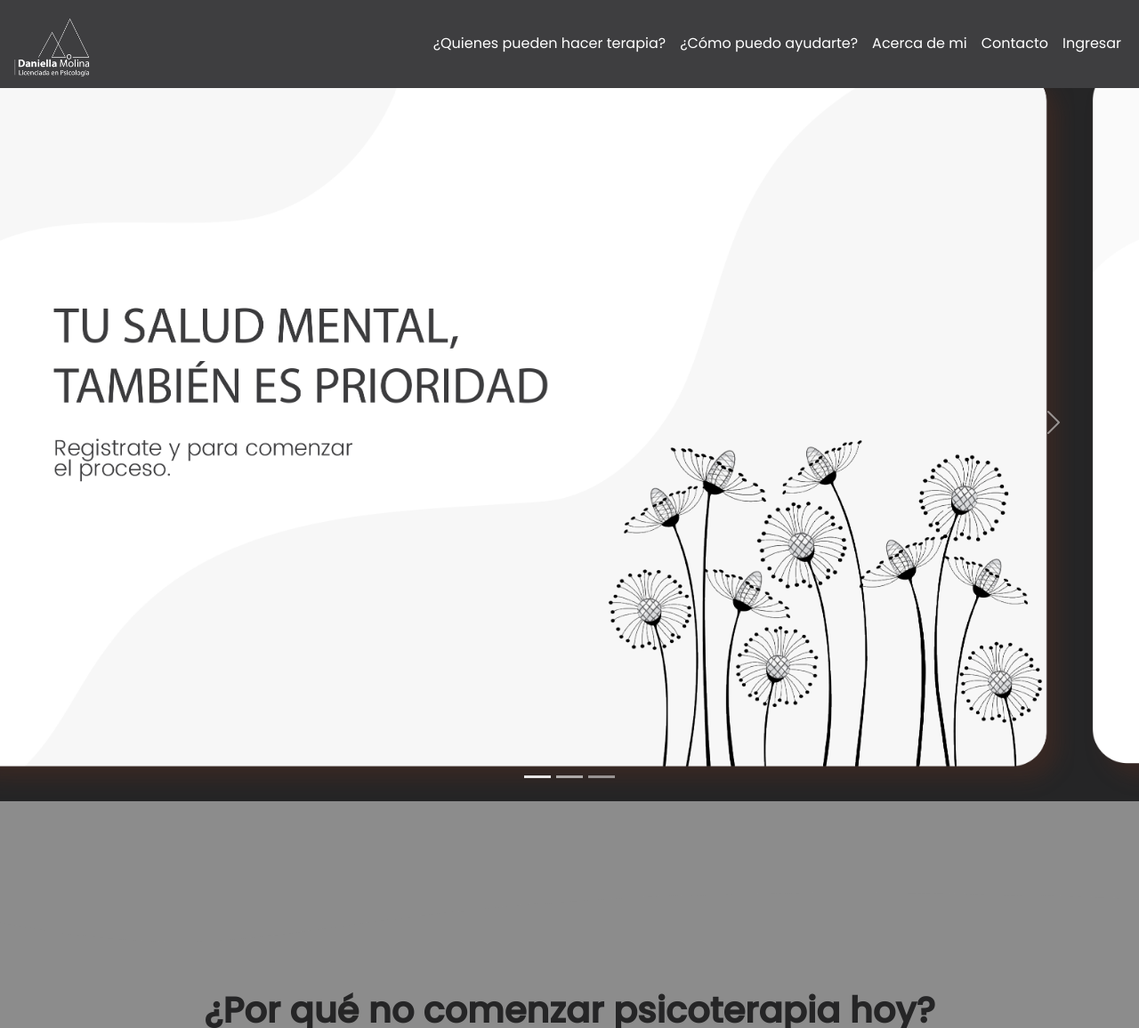
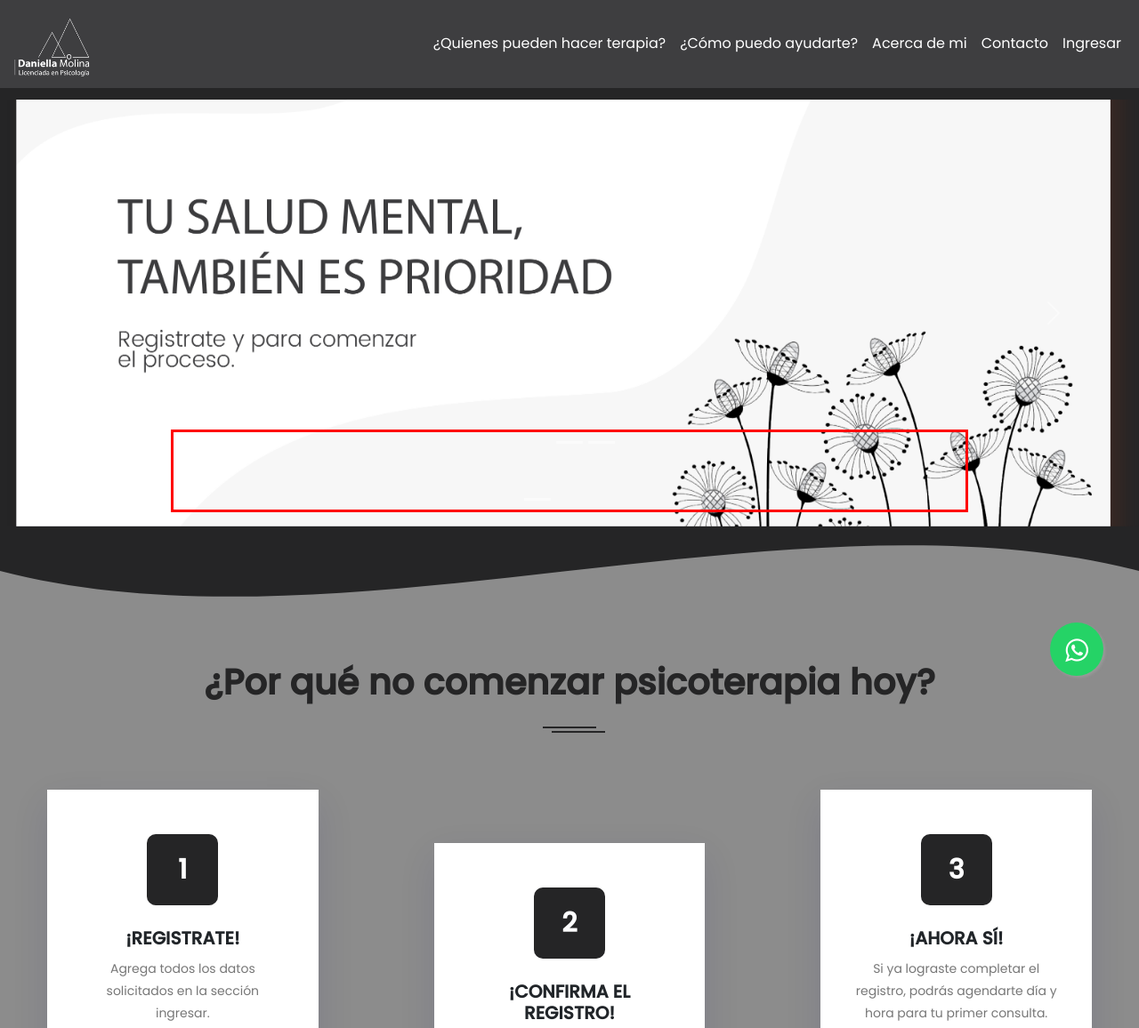
Before and after one commit to DaniellaMolina/proyectofinal-Desarrolloweb, a website: page index.html in a window 1280 px wide. Shown: the top 1156 px of the page at 89% size. Drawn offline with nearby package versions, Linux system fonts and the light colour scheme.

Commit message:
Sexto commit

```diff
--- a/index.html
+++ b/index.html
@@ -66,14 +66,19 @@
             </nav>
         </header>
 
+        <link rel="stylesheet" href="https://maxcdn.bootstrapcdn.com/font-awesome/4.5.0/css/font-awesome.min.css">
+        <a href="https://api.whatsapp.com/send?phone=+59898061622&text=Hola%21%20Quisiera%20m%C3%A1s%20informaci%C3%B3n%20sobre%20comenzar%20un%20proceso%20terapeutico." class="float" target="_blank">
+        <i class="fa fa-whatsapp my-float"></i>
+        </a>
+
         <!-- Main -->
         <main class="main">
             <!-- Slider -->
             <section class="section1">
                 <div class="section1-slider">
                     <div id="carouselExampleIndicators" class="carousel slide" data-bs-ride="carousel">
-                        <div class="carousel-indicators">
-                            <button type="button" data-bs-target="#carouselExampleIndicators" data-bs-slide-to="0" class="active" aria-current="true" aria-label="Slide 1"></button>
+                        <div class="section1-slider__botones carousel-indicators">
+                            <button class="section1-slider" type="button" data-bs-target="#carouselExampleIndicators" data-bs-slide-to="0" class="active" aria-current="true" aria-label="Slide 1"></button>
                             <button type="button" data-bs-target="#carouselExampleIndicators" data-bs-slide-to="1" aria-label="Slide 2"></button>
                             <button type="button" data-bs-target="#carouselExampleIndicators" data-bs-slide-to="2" aria-label="Slide 3"></button>
                         </div>
@@ -103,9 +108,8 @@
 
             <!-- Sección pasos para registrarse -->
             <section class="section2">
+                <div style="height: 150px; overflow: hidden;" ><svg viewBox="0 0 500 150" preserveAspectRatio="none" style="height: 100%; width: 100%;"><path d="M0.00,49.98 C149.99,150.00 349.20,-49.98 500.00,49.98 L500.00,150.00 L0.00,150.00 Z" style="stroke: none; fill: #8c8c8c;"></path></svg></div>
                 <div class="section2-pasos">
-                    <div style="height: 150px; overflow: hidden;" ><svg viewBox="0 0 500 150" preserveAspectRatio="none" style="height: 100%; width: 100%;"><path d="M-1.69,75.48 C149.99,150.00 119.64,10.36 500.00,49.98 L500.00,150.00 L0.00,150.00 Z" style="stroke: none; fill: #8C8C8C;"></path></svg></div>
-
                         <section class="working-process sp-two">
                         <div class="container">
                             <!--Sec Title-->
--- a/sass/views/_paginaPrincipal.scss
+++ b/sass/views/_paginaPrincipal.scss
@@ -1,22 +1,44 @@
 @import "../utilities/variables";
 
+.float{
+    position:fixed;
+    width:60px;
+    height:60px;
+    bottom:40px;
+    right:40px;
+    background-color:#25d366;
+    color:#FFF;
+    border-radius:50px;
+    text-align:center;
+    font-size:30px;
+    box-shadow: 2px 2px 3px #999;
+    z-index:100;
+  }
 
+  .my-float{
+    margin-top:16px;
+  }
     .section1-slider {
+        margin-top: 4rem;
 
         &__imagen{
-            object-fit: cover;
+          object-fit: cover;
+          height: 30rem;
+        }
 
+        &__botones{
+            margin-top: 40rem;
+            border: solid red;
         }
         @include tablet {
              &__imagen {
                 width: 100%;
-
              }
         }
     }
     .section2-pasos{
-        padding: 3.75rem 0;
         background-color: $grisclaro;
+        object-fit: cover;
 
         &__ingresar {
             margin-left: 40rem;
@@ -24,7 +46,7 @@
 
         .sec-title {
             position: relative;
-            margin-bottom: 3.125rem;
+            margin-bottom: 1rem;
         }
 
         .sec-title.small {
@@ -35,8 +57,8 @@
             font-size: 2.5rem;
             font-weight: 800;
             line-height: 3.125rem;
-            padding-bottom: 1.875rem;
-            margin-bottom: 1.875rem;
+            padding-bottom: 1rem;
+            margin-bottom: 1rem;
             color: $colorfondo;
         }
 
@@ -237,6 +259,7 @@
                    margin-left: 10rem;
                }
          }
+
         }
 
 
```
Also changed, not shown: css/estilos.css.
